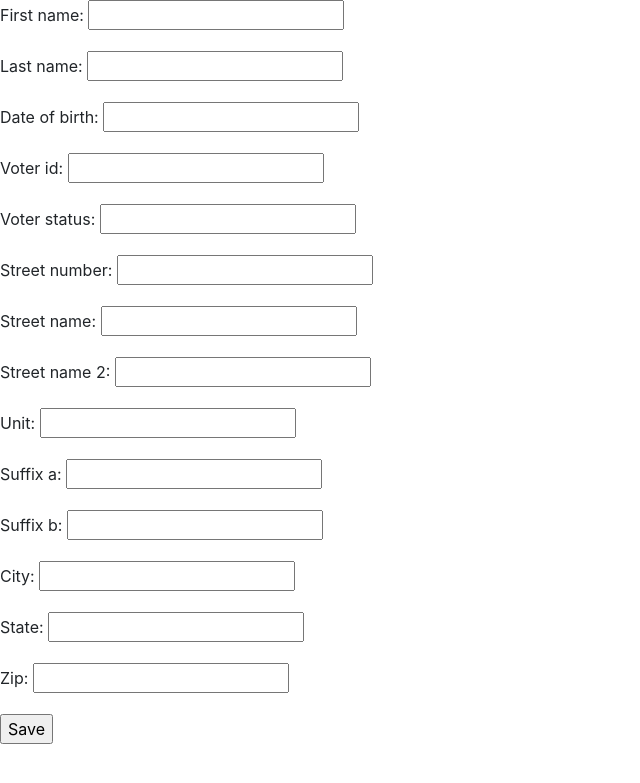
After one commit to Camp-Otter/camp-otter, a Django app: page /voters/create/ in a window 1280 px wide. The commit adds this page. Shown: the top 783 px of the page, without its empty margins (0-640 px from the left). Run offline with Django 3.2, Linux system fonts and the light colour scheme; parts of the project's set-up code (start-up, migrations or seed data) failed here and were passed over; some libraries are stand-ins or nearby versions.

Commit message:
build out views intermediate commit

```diff
--- a/camp_otter/core/templates/core/place_detail.html
+++ b/camp_otter/core/templates/core/place_detail.html
@@ -16,10 +16,11 @@
 
 {% block content %}
     <p> {{ object }}</p>
-    <a href="{%  url 'geocode-place' object.pk %}">Geocode</a>
+    <a href="{% url 'geocode-place' object.pk %}" class="btn btn-primary m-3" role="button">Geocode</a>
 
     {% leaflet_map "placemap" callback="window.map_init_basic" %}
 
+    <div>
     <ul>
     {% for peep in object.person_set.all %}
         <li>{{ peep.first_name }}</li>
@@ -27,6 +28,7 @@
     {% endfor %}
 
     </ul>
+    </div>
 
     <script type="text/javascript">
         function map_init_basic (map, options) {
--- a/camp_otter/templates/_base.html
+++ b/camp_otter/templates/_base.html
@@ -1,13 +1,18 @@
 <!DOCTYPE html>
 <html lang="en">
+{% load static %}
 <head>
     <meta charset="UTF-8">
     <title>{% block title %}Camp Otter{% endblock %}</title>
+    <link rel="stylesheet" href="{% static 'bootstrap/css/bootstrap.min.css' %}">
+    <script defer src="{% static 'fontawesome/js/fontawesome-all.min.js' %}"></script>
     {% block head %}{% endblock %}
 </head>
 <body>
 
     {% block content %}{% endblock %}
 
+    <script src="{% static 'bootstrap/js/jquery.min.js' %}"></script>
+    <script src="{% static 'bootstrap/js/bootstrap.bundle.min.js' %}"></script>
 </body>
 </html>
--- a/camp_otter/voters/forms.py
+++ b/camp_otter/voters/forms.py
@@ -29,3 +29,20 @@ class UploadHistoryFileForm(forms.Form):
     election_date = forms.CharField()
     election_type = forms.CharField()
     voter_precinct = forms.CharField()
+
+
+class VoterForm(forms.Form):
+    first_name = forms.CharField()
+    last_name = forms.CharField()
+    date_of_birth = forms.DateField()
+    voter_id = forms.CharField()
+    voter_status = forms.CharField()
+    street_number = forms.CharField()
+    street_name = forms.CharField()
+    street_name_2 = forms.CharField(required=False)
+    unit = forms.CharField(required=False)
+    suffix_a = forms.CharField(required=False)
+    suffix_b = forms.CharField(required=False)
+    city = forms.CharField()
+    state = forms.CharField()
+    zip = forms.CharField()
--- a/camp_otter/voters/templates/voters/voter_detail.html
+++ b/camp_otter/voters/templates/voters/voter_detail.html
@@ -1,5 +1,7 @@
 {% extends '_base.html' %}
 
 {% block content %}
-    <h1>{{ object.person.first_name }}</h1>
+    <div class="container">
+        <h1>{{ object.person.first_name }}</h1>
+    </div>
 {% endblock %}
--- /dev/null
+++ b/camp_otter/voters/templates/voters/voter_form.html
@@ -0,0 +1,10 @@
+{% extends '_base.html' %}
+
+{% block content %}
+    <div>
+        <form method="post">{% csrf_token %}
+            {{ form.as_p }}
+            <input type="submit" value="Save">
+        </form>
+    </div>
+{% endblock %}
--- a/camp_otter/voters/urls.py
+++ b/camp_otter/voters/urls.py
@@ -1,10 +1,11 @@
 from django.urls import path
 from django.http import HttpResponse
 
-from .views import VoterListView, VoterFileUploadView, HistoryFileUploadView, VoterDetailView, success
+from .views import VoterListView, VoterFileUploadView, HistoryFileUploadView, VoterDetailView, CreateVoterView, success
 
 urlpatterns = [
     path('', VoterListView.as_view(), name='voter-list'),
+    path('create/', CreateVoterView.as_view(), name='create-voter'),
     path('<int:pk>/', VoterDetailView.as_view(), name='voter-detail'),
     path('voter-upload/', VoterFileUploadView.as_view(), name='voter-upload'),
     path('history-upload/', HistoryFileUploadView.as_view(), name='history-upload'),
--- a/camp_otter/voters/views.py
+++ b/camp_otter/voters/views.py
@@ -1,10 +1,11 @@
 from django.views.generic.list import ListView
-from django.views.generic import View, DetailView
+from django.views.generic import View, DetailView, CreateView, FormView
 from django.urls import reverse_lazy
 from django.shortcuts import render, redirect
 
+from camp_otter.core.models import Place
 from camp_otter.voters.models import Voter
-from camp_otter.voters.forms import UploadVoterFileForm, UploadHistoryFileForm
+from camp_otter.voters.forms import UploadVoterFileForm, UploadHistoryFileForm, VoterForm
 from camp_otter.voters.utilities import import_uploaded_voter_file_to_db, load_uploaded_file_to_dataframe, import_voter_list_dataframe, import_voter_history_dataframe
 
 
@@ -26,6 +27,36 @@ class VoterListView(ListView):
     def get_queryset(self):
         return Voter.objects.order_by('person__last_name', 'person__first_name')
 
+
+class CreateVoterView(FormView):
+    model = Voter
+    form_class = VoterForm
+    template_name = "voters/voter_form.html"
+
+    def form_valid(self, form):
+        # build objects with required fields first
+
+        residence = Place.objects.get_or_create(
+            street_number=form.cleaned_data['street_number'],
+            street_name=form.cleaned_data['street_name'],
+            city=form.cleaned_data['city'],
+            state=form.cleaned_data['state'],
+            zip_code=form.cleaned_data['zip']
+        )
+        # then handle optional fields
+
+        residence = residence[0]
+        residence.save()
+
+        voter = Voter.objects.create_new_voter(
+            first_name=form.cleaned_data['first_name'],
+            last_name=form.cleaned_data['last_name'],
+            residence=residence,
+            date_of_birth=form.cleaned_data['date_of_birth'],
+            voter_id=form.cleaned_data['voter_id']
+        )
+        voter.save()
+        return redirect('voter-detail', pk=voter.pk)
 
 # Upload view based on https://www.andygoldschmidt.com/2014/09/10/django-file-uploads-with-class-based-views/
 class VoterFileUploadView(View):
--- a/config/settings/base.py
+++ b/config/settings/base.py
@@ -44,6 +44,8 @@ DJANGO_APPS = [
 
 THIRD_PARTY_APPS = [
     'leaflet',
+    'bootstrap',
+    'fontawesome',
 ]
 
 LOCAL_APPS = [
--- a/requirements.txt
+++ b/requirements.txt
@@ -15,3 +15,5 @@ django-leaflet => 0.24 # https://django-leaflet.readthedocs.io/en/latest/index.h
 django-environ==0.4.4  # https://github.com/joke2k/django-environ
 django-floppyforms==1.7  # http://django-floppyforms.readthedocs.io/en/latest/index.html
 # django-query-builder  # http://django-query-builder.readthedocs.io/en/latest/index.html
+
+django-bootstrap-static => 4  # https://github.com/bittner/django-bootstrap-static
```
Also changed, not shown: camp_otter/voters/templates/voters/voter_list.html (+7 -5 lines), camp_otter/voters/tests/test_views.py (line endings or trailing spaces).
